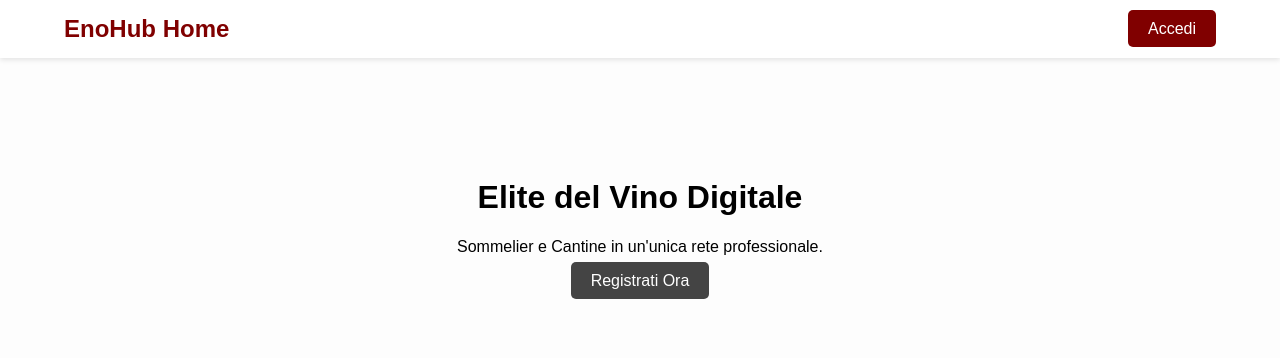
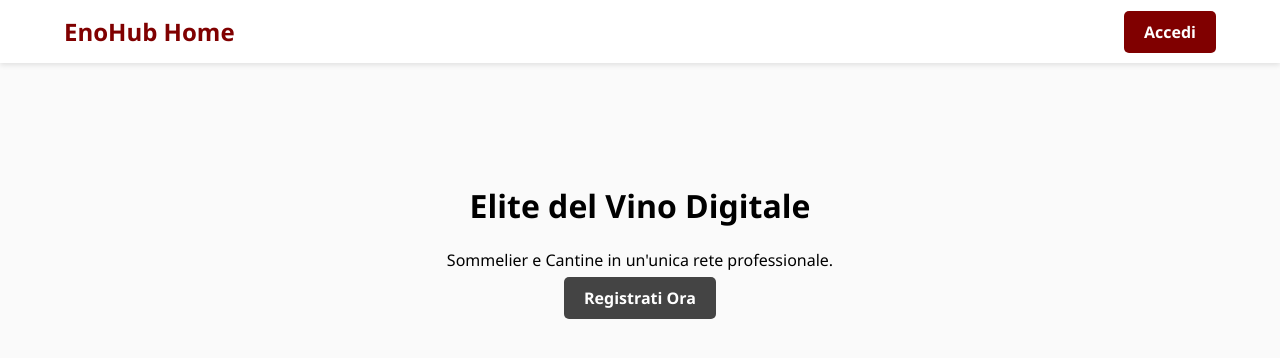
Before and after one commit to dome0082D/EnoHub, a website: page public/index.html in a window 1280 px wide. Drawn offline with Linux system fonts and the light colour scheme.

Commit message:
Add files via upload

```diff
--- a/public/index.html
+++ b/public/index.html
@@ -5,31 +5,30 @@
     <title>EnoHub - Home</title>
     <style>
         :root { --wine: #800000; }
-        body { font-family: sans-serif; margin:0; background:#fdfdfd; }
-        nav { background: white; padding: 15px 5%; display: flex; justify-content: space-between; align-items: center; box-shadow: 0 2px 5px rgba(0,0,0,0.1); }
+        body { font-family: 'Segoe UI', sans-serif; margin: 0; background: #fafafa; }
+        .nav { background: white; padding: 15px 5%; display: flex; justify-content: space-between; align-items: center; box-shadow: 0 2px 5px rgba(0,0,0,0.1); }
         .logo { font-size: 24px; font-weight: bold; color: var(--wine); text-decoration: none; }
-        .btn { background: var(--wine); color: white; padding: 10px 20px; border-radius: 5px; text-decoration: none; border:none; cursor:pointer; }
+        .btn { background: var(--wine); color: white; padding: 10px 20px; border-radius: 5px; text-decoration: none; font-weight: bold; }
+        .hero { text-align: center; padding: 100px 20px; }
     </style>
 </head>
 <body>
-    <nav>
+    <nav class="nav">
         <a href="index.html" class="logo">EnoHub Home</a>
         <div id="nav-links">
             <a href="auth/login.html" class="btn">Accedi</a>
         </div>
     </nav>
-    <div style="text-align:center; padding:100px 20px;">
-        <h1 id="welcome-text">Elite del Vino Digitale</h1>
+    <div class="hero">
+        <h1 id="welcome">Elite del Vino Digitale</h1>
         <p>Sommelier e Cantine in un'unica rete professionale.</p>
-        <div id="cta">
-            <a href="auth/register.html" class="btn" style="background:#444">Registrati Ora</a>
-        </div>
+        <div id="cta"><a href="auth/register.html" class="btn" style="background:#444">Registrati Ora</a></div>
     </div>
     <script>
         const user = JSON.parse(localStorage.getItem('enohub_user'));
         if(user) {
             document.getElementById('nav-links').innerHTML = `<a href="dashboard.html" class="btn">Area di ${user.nome}</a>`;
-            document.getElementById('welcome-text').innerText = `Bentornato, ${user.nome}`;
+            document.getElementById('welcome').innerText = `Bentornato, ${user.nome}`;
             document.getElementById('cta').innerHTML = `<a href="dashboard.html" class="btn">Vai alla tua Dashboard</a>`;
         }
     </script>
```
